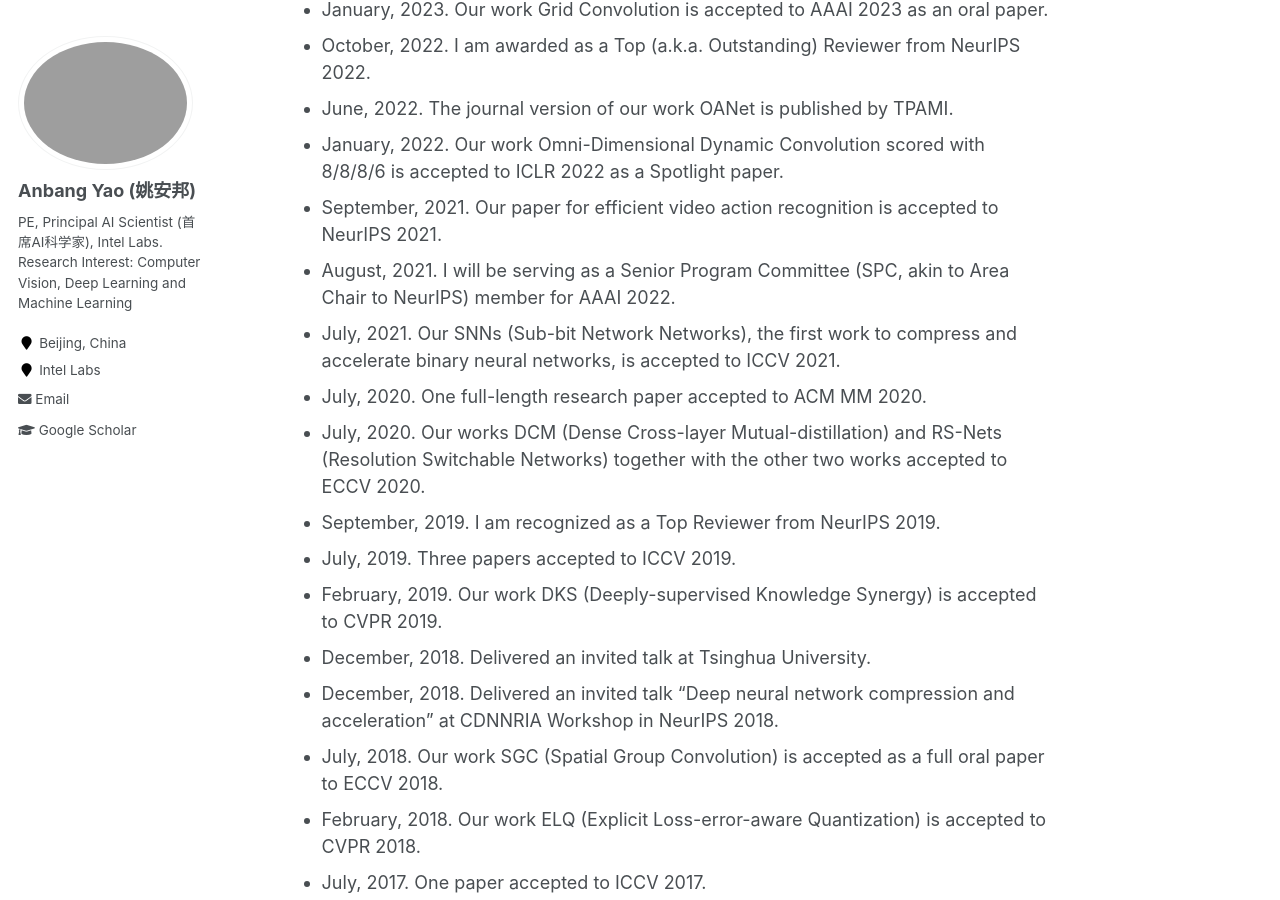
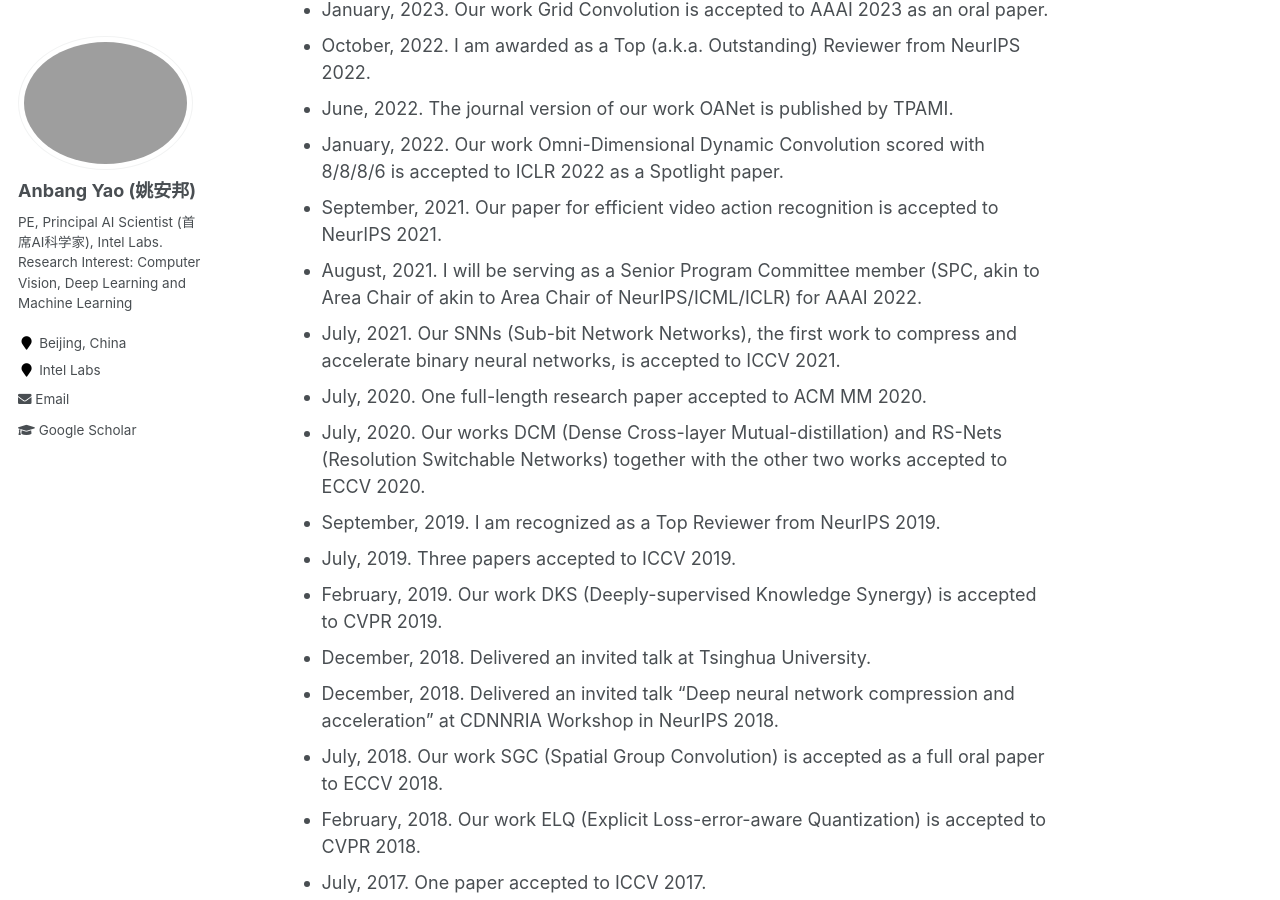
Before and after one commit to YaoAnbang/YaoAnbang.github.io, a Jekyll site: the page built from _pages/about.md, in a window 1280 px wide and 900 px high, scrolled down 1996 px. Built offline with Jekyll 4.4.1, drawn with Linux system fonts in a browser that asks for light colours; some of the changed text lies outside the part shown.

Commit message:
Update about.md

```diff
--- a/_pages/about.md
+++ b/_pages/about.md
@@ -17,7 +17,7 @@
 ---
 **<font color="Crimson">News：</font>**
 
-+ July<!--11th-->, 2025. I will be serving as a Senior Program Committee (SPC, akin to Area Chair to NeurIPS) member for AAAI 2026.
++ July<!--11th-->, 2025. I will be serving as a Senior Program Committee member (SPC, akin to Area Chair of NeurIPS/ICML/ICLR) for AAAI 2026.
 + June<!--8th-->, 2025. Our paper ACE-OF-SPADEs, a SoC accelerator for spatially sparse 3D DNNs, is accepted to ACM TECS .
 + May<!--1st-->, 2025. Our paper Morse, which presents a simple dual-sampling framework to losslessly accelerate any type of diffusion models such as the Stable Diffusion family, is accepted to ICML 2025.
 + February<!--17th-->, 2025. I will be serving as an Area Chair for NeurIPS 2025.
@@ -36,7 +36,7 @@
 + June<!--1st-->, 2022. The journal version of our work OANet is published by TPAMI.
 + January<!--21st-->, 2022. Our work Omni-Dimensional Dynamic Convolution scored with 8/8/8/6 is accepted to ICLR 2022 as a Spotlight paper.
 + September<!--28th-->, 2021. Our paper for efficient video action recognition is accepted to NeurIPS 2021.
-+ August<!--11th-->, 2021. I will be serving as a Senior Program Committee (SPC, akin to Area Chair to NeurIPS) member for AAAI 2022.
++ August<!--11th-->, 2021. I will be serving as a Senior Program Committee member (SPC, akin to Area Chair of akin to Area Chair of NeurIPS/ICML/ICLR) for AAAI 2022.
 + July<!--22nd-->, 2021. Our SNNs (Sub-bit Network Networks), the first work to compress and accelerate binary neural networks, is accepted to ICCV 2021.<!--+ December 14th, 2020. One paper accepted to TPAMI.--><!--+ July 29th, 2020. One paper accepted to BMVC 2020.-->
 + July<!--25th-->, 2020. One full-length research paper accepted to ACM MM 2020.<!--+ July 9th, 2020. One paper accepted to CVIU.-->
 + July<!--3rd-->, 2020. Our works DCM (Dense Cross-layer Mutual-distillation) and RS-Nets (Resolution Switchable Networks) together with the other two works accepted to ECCV 2020.<!--+ October 29th, 2019. One paper accepted to IJCV.-->
```
